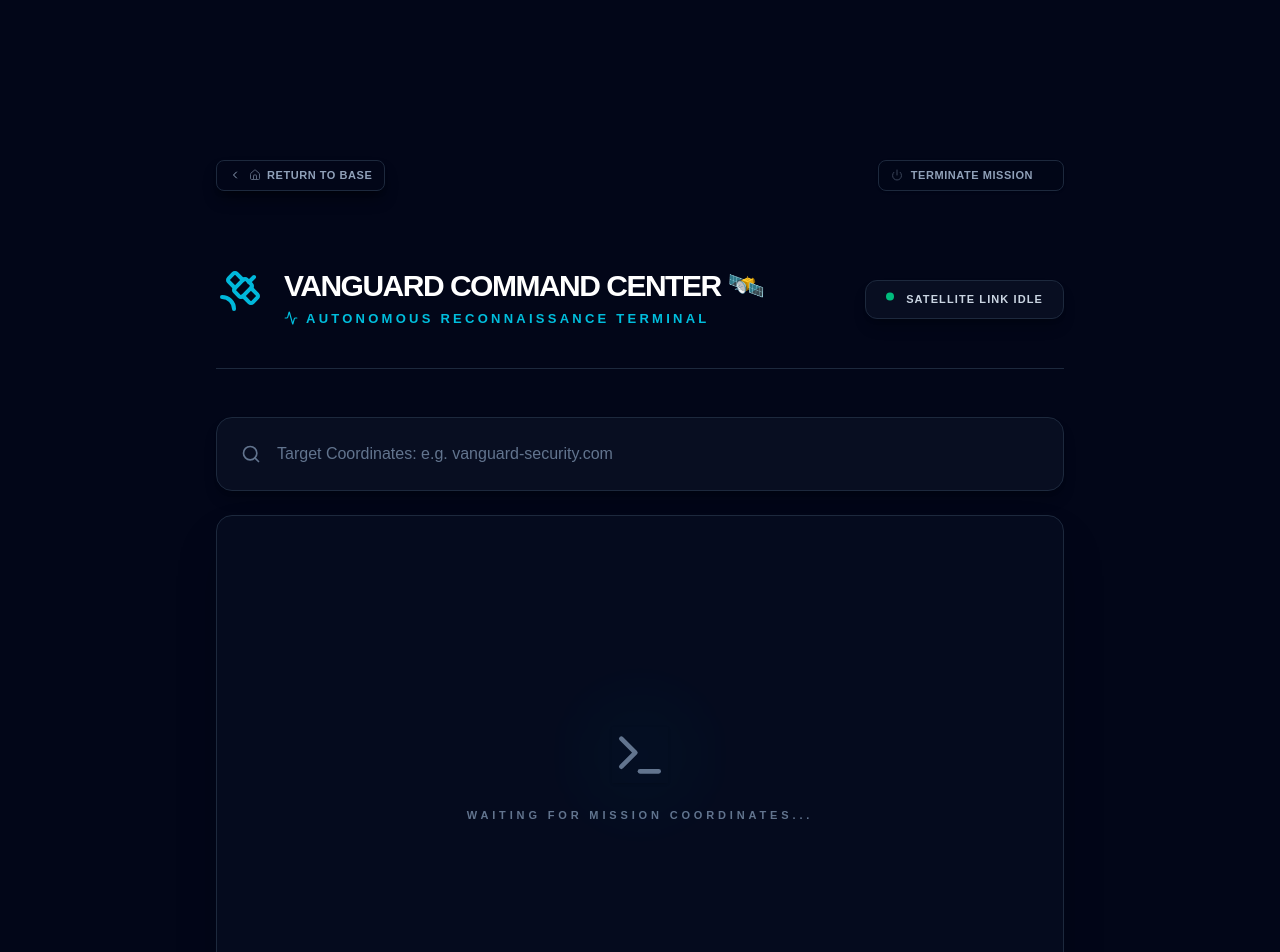
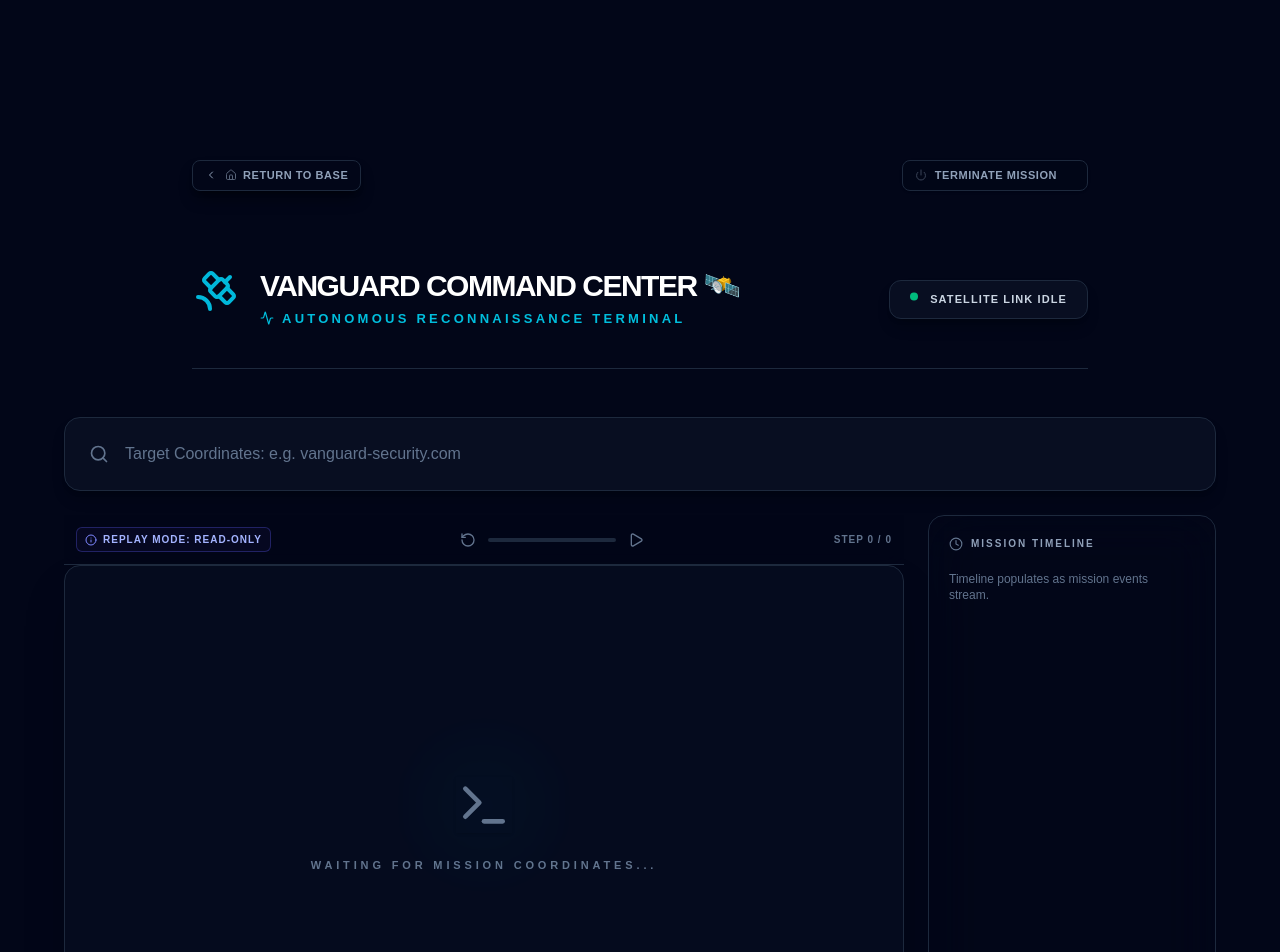
Before and after one commit to GeorgianaAI/vanguard-agent, a Next.js app: page /dashboard in a window 1280 px wide. Shown: the top 952 px of the page. Built offline with nearby package versions, Linux system fonts and the light colour scheme.

Commit message:
feat(timeline): add mission timeline navigation and step mapping in command center

```diff
--- a/app/dashboard/components/MessageFeed.tsx
+++ b/app/dashboard/components/MessageFeed.tsx
@@ -1,12 +1,14 @@
 import type { DashboardMessage, ToolActionHandler } from "../lib/types";
-import { getApprovalContextFromMessage, getMessageSignature } from "../lib/utils";
+import {
+  getApprovalContextFromMessage,
+  getMessageSignature,
+} from "../lib/utils";
 import { EmptyState } from "./EmptyState";
 import { MessageBubble } from "./MessageBubble";
 
 type MessageFeedProps = {
   messages: DashboardMessage[];
   error?: Error;
-  /** Transport / governance messages surfaced for the operator */
   operatorNotice?: string | null;
   onAuthorize: ToolActionHandler;
   onAbort: ToolActionHandler;
@@ -36,11 +38,13 @@ export function MessageFeed({
   });
 
   return (
-    <div className="custom-scrollbar h-[520px] space-y-6 overflow-y-auto rounded-2xl border border-slate-800 bg-slate-900/30 p-8 shadow-2xl relative">
+    <div className="custom-scrollbar relative h-[520px] space-y-6 overflow-y-auto rounded-2xl border border-slate-800 bg-slate-900/30 p-8 shadow-2xl">
       {dedupedMessages.length === 0 && <EmptyState />}
 
       {dedupedMessages.map((message, index) => {
-        const hasResolutionAfter = dedupedMessages.slice(index + 1).some((m) => {
+        const hasResolutionAfter = dedupedMessages
+          .slice(index + 1)
+          .some((m) => {
             if (m.role !== "user") return false;
             const txt = extractMessageText(m);
             return (
@@ -56,8 +60,12 @@ export function MessageFeed({
           .find((ctx) => ctx !== null);
 
         return (
+          <div
+            key={`${message.id}-${index}`}
+            id={`message-${message.id}`}
+            data-message-id={message.id}
+          >
             <MessageBubble
-            key={`${message.id}-${index}`}
               message={message}
               onAuthorize={onAuthorize}
               onAbort={onAbort}
@@ -65,13 +73,14 @@ export function MessageFeed({
               approvalDisabled={approvalDisabled}
               previousApprovalContext={previousApprovalContext ?? null}
             />
+          </div>
         );
       })}
 
       {(operatorNotice || error) && (
         <div
           data-testid="operator-notice"
-          className="rounded-xl border border-red-900/50 bg-red-950/20 p-4 text-[10px] font-black tracking-widest uppercase text-red-400"
+          className="rounded-xl border border-red-900/50 bg-red-950/20 p-4 text-[10px] font-black uppercase tracking-widest text-red-400"
         >
           {operatorNotice ?? `Uplink error: ${error?.message ?? ""}`}
         </div>
--- /dev/null
+++ b/app/dashboard/components/MissionReplayHeader.tsx
@@ -0,0 +1,48 @@
+import { Play, RotateCcw, Info } from "lucide-react";
+
+interface MissionReplayHeaderProps {
+  totalSteps: number; // The total count of events in the log
+  currentStep: number; // The current active index in the playback
+}
+
+export function MissionReplayHeader({
+  totalSteps,
+  currentStep,
+}: MissionReplayHeaderProps) {
+  // Logic to prevent division by zero or negative widths
+  const progressPercent =
+    totalSteps > 0 ? Math.min((currentStep / totalSteps) * 100, 100) : 0;
+
+  return (
+    <div className="sticky top-0 z-20 flex w-full items-center justify-between border-b border-slate-800 bg-slate-950/80 p-3 backdrop-blur-md">
+      <div className="flex items-center gap-4">
+        <div className="flex items-center gap-1.5 rounded-md border border-indigo-500/30 bg-indigo-950/20 px-2 py-1">
+          <Info className="h-3 w-3 text-indigo-400" />
+          <span className="text-[10px] font-black tracking-widest text-indigo-300 uppercase">
+            REPLAY MODE: READ-ONLY
+          </span>
+        </div>
+      </div>
+
+      {/* 🛰️ PLAYBACK CONTROLS */}
+      <div className="flex items-center gap-3">
+        <button className="text-slate-500 hover:text-white transition-colors">
+          <RotateCcw className="h-4 w-4" />
+        </button>
+        <div className="h-1 w-32 rounded-full bg-slate-800 overflow-hidden">
+          <div
+            className="h-full bg-cyan-500 transition-all duration-500"
+            style={{ width: `${progressPercent}%` }}
+          />
+        </div>
+        <button className="text-slate-500 hover:text-white transition-colors">
+          <Play className="h-4 w-4" />
+        </button>
+      </div>
+
+      <div className="text-[10px] font-bold text-slate-500 tabular-nums uppercase tracking-widest">
+        Step {currentStep} / {totalSteps}
+      </div>
+    </div>
+  );
+}
--- /dev/null
+++ b/app/dashboard/components/TimelineItem.tsx
@@ -0,0 +1,64 @@
+import { Circle, CheckCircle2 } from "lucide-react";
+import type { MissionTimelineEvent } from "../lib/types";
+
+type TimelineItemProps = {
+  event: MissionTimelineEvent;
+  onSelect: (event: MissionTimelineEvent) => void;
+};
+
+export function TimelineItem({ event, onSelect }: TimelineItemProps) {
+  return (
+    <button
+      type="button"
+      onClick={() => onSelect(event)}
+      className="group flex w-full items-start gap-3 py-2 text-left transition-all hover:translate-x-1"
+    >
+      <div className="relative flex flex-col items-center">
+        <div
+          className={`z-10 rounded-full border bg-slate-950 p-0.5 transition-colors ${
+            event.status === "completed"
+              ? "border-cyan-500 text-cyan-500"
+              : event.status === "active"
+                ? "border-amber-500 text-amber-500 animate-pulse"
+                : "border-slate-800 text-slate-700"
+          }`}
+        >
+          {event.status === "completed" ? (
+            <CheckCircle2 className="h-2.5 w-2.5" />
+          ) : (
+            <Circle className="h-2.5 w-2.5 fill-current" />
+          )}
+        </div>
+        <div className="absolute top-4 h-full w-px border-r border-dashed border-slate-800 group-last:hidden" />
+      </div>
+
+      <div className="flex flex-col gap-0.5 pb-4">
+        <div className="flex items-center gap-2">
+          <span className="tabular-nums text-[9px] font-black tracking-tighter text-slate-500">
+            {event.timestamp}
+          </span>
+          <span
+            className={`text-[8px] font-bold tracking-[0.15em] ${
+              event.node === "SCOUT"
+                ? "text-cyan-400/80"
+                : event.node === "AUDITOR"
+                  ? "text-indigo-400/80"
+                  : "text-amber-400/80"
+            }`}
+          >
+            [{event.node}]
+          </span>
+        </div>
+        <p
+          className={`text-[10px] font-bold tracking-tight uppercase transition-colors ${
+            event.status === "active"
+              ? "text-white"
+              : "text-slate-400 group-hover:text-slate-200"
+          }`}
+        >
+          {event.label}
+        </p>
+      </div>
+    </button>
+  );
+}
--- /dev/null
+++ b/app/dashboard/components/TimelineSidebar.tsx
@@ -0,0 +1,40 @@
+import { Clock } from "lucide-react";
+import type { MissionTimelineEvent } from "../lib/types";
+import { TimelineItem } from "./TimelineItem";
+
+type TimelineSidebarProps = {
+  events: MissionTimelineEvent[];
+  onSelectEvent: (event: MissionTimelineEvent) => void;
+};
+
+export function TimelineSidebar({
+  events,
+  onSelectEvent,
+}: TimelineSidebarProps) {
+  return (
+    <aside className="w-72 shrink-0 rounded-2xl border border-slate-800 bg-slate-950/50 p-5 backdrop-blur-xl">
+      <div className="mb-5 flex items-center gap-2">
+        <Clock className="h-3.5 w-3.5 text-slate-500" />
+        <h2 className="text-[10px] font-black uppercase tracking-[0.2em] text-slate-400">
+          Mission Timeline
+        </h2>
+      </div>
+
+      <nav className="max-h-[520px] overflow-y-auto pr-1">
+        {events.length === 0 ? (
+          <p className="text-xs text-slate-500">
+            Timeline populates as mission events stream.
+          </p>
+        ) : (
+          events.map((event) => (
+            <TimelineItem
+              key={event.id}
+              event={event}
+              onSelect={onSelectEvent}
+            />
+          ))
+        )}
+      </nav>
+    </aside>
+  );
+}
--- /dev/null
+++ b/app/dashboard/lib/timeline.ts
@@ -0,0 +1,82 @@
+import type {
+  DashboardMessage,
+  MissionTimelineEvent,
+  TimelineNode,
+} from "./types";
+import { getApprovalContextFromMessage } from "./utils";
+import { isToolUIPart } from "ai";
+
+function textFromMessage(message: DashboardMessage): string {
+  return message.parts
+    .filter((part) => part.type === "text" || part.type === "reasoning")
+    .map((part) => part.text ?? "")
+    .join("\n")
+    .toLowerCase()
+    .trim();
+}
+
+function formatStep(index: number): string {
+  return String(index + 1).padStart(2, "0");
+}
+
+function labelForMessage(
+  message: DashboardMessage,
+  text: string,
+): { label: string; node: TimelineNode } {
+  if (message.role === "user") {
+    if (text.includes("mission authorized")) {
+      return { label: "Authorized by Operator", node: "OPERATOR" };
+    }
+    if (text.includes("mission aborted")) {
+      return { label: "Aborted by Operator", node: "OPERATOR" };
+    }
+    return { label: "Mission Prompt Submitted", node: "OPERATOR" };
+  }
+
+  const approvalContext = getApprovalContextFromMessage(message);
+  if (approvalContext) {
+    return { label: "Approval Requested", node: "SCOUT" };
+  }
+
+  const toolParts = message.parts.filter(isToolUIPart);
+  if (toolParts.length > 0) {
+    return { label: "Tool Execution", node: "SCOUT" };
+  }
+
+  if (
+    text.includes("final") ||
+    text.includes("summary") ||
+    text.includes("findings")
+  ) {
+    return { label: "Final Auditor Summary", node: "AUDITOR" };
+  }
+
+  return { label: "Agent Response", node: "SCOUT" };
+}
+
+export function buildMissionTimelineEvents(
+  messages: DashboardMessage[],
+  activeMessageId: string | null,
+): MissionTimelineEvent[] {
+  return messages.map((message, index) => {
+    const text = textFromMessage(message);
+    const { label, node } = labelForMessage(message, text);
+
+    return {
+      id: `${message.id}-${index}`,
+      messageId: message.id,
+      messageIndex: index,
+      timestamp: formatStep(index),
+      label,
+      node,
+      status:
+        activeMessageId === message.id
+          ? "active"
+          : activeMessageId
+            ? "completed"
+            : index === messages.length - 1
+              ? "active"
+              : "completed",
+    };
+  });
+}
--- a/app/dashboard/page.tsx
+++ b/app/dashboard/page.tsx
@@ -1,16 +1,23 @@
 "use client";
 
-import { useState } from "react";
+import { useMemo, useState } from "react";
 import { CommandInput } from "./components/CommandInput";
 import { DashboardHeader } from "./components/DashboardHeader";
 import { MessageFeed } from "./components/MessageFeed";
+import { MissionReplayHeader } from "./components/MissionReplayHeader";
 import { TargetInput } from "./components/TargetInput";
+import { TimelineSidebar } from "./components/TimelineSidebar";
 import { useVanguardChat } from "./hooks/useVanguardChat";
+import { buildMissionTimelineEvents } from "./lib/timeline";
+import type { MissionTimelineEvent } from "./lib/types";
 
 export default function VanguardDashboard() {
   const [target, setTarget] = useState<string>("");
   const [input, setInput] = useState<string>("");
   const [logoutPending, setLogoutPending] = useState<boolean>(false);
+  const [activeTimelineMessageId, setActiveTimelineMessageId] = useState<
+    string | null
+  >(null);
 
   async function handleLogout() {
     setLogoutPending(true);
@@ -32,17 +39,41 @@ export default function VanguardDashboard() {
     operatorNotice,
   } = useVanguardChat({ target, input, setInput });
 
+  const timelineEvents = useMemo(
+    () => buildMissionTimelineEvents(messages, activeTimelineMessageId),
+    [messages, activeTimelineMessageId],
+  );
+
+  const currentStep =
+    timelineEvents.findIndex((e) => e.status === "active") + 1;
+
+  function handleSelectTimelineEvent(event: MissionTimelineEvent) {
+    setActiveTimelineMessageId(event.messageId);
+
+    const el = document.getElementById(`message-${event.messageId}`);
+    if (el) {
+      el.scrollIntoView({ behavior: "smooth", block: "center" });
+    }
+  }
+
   return (
     <div className="min-h-screen bg-slate-950 p-8 text-slate-100">
-      <div className="mx-auto max-w-4xl px-6 pb-24 pt-32">
+      <div className="mx-auto max-w-[1200px] px-6 pb-24 pt-32">
         <DashboardHeader
           loading={loading}
           onLogout={handleLogout}
           logoutPending={logoutPending}
         />
 
-        <main className="mx-auto grid max-w-4xl gap-6">
+        <main className="mx-auto grid max-w-[1200px] gap-6">
           <TargetInput target={target} setTarget={setTarget} />
+
+          <div className="flex gap-6">
+            <section className="min-w-0 flex-1">
+              <MissionReplayHeader
+                totalSteps={timelineEvents.length}
+                currentStep={Math.max(currentStep, 0)}
+              />
 
               <MessageFeed
                 messages={messages}
@@ -53,12 +84,21 @@ export default function VanguardDashboard() {
                 approvalDisabled={loading}
               />
 
+              <div className="mt-6">
                 <CommandInput
                   input={input}
                   loading={loading}
                   setInput={setInputValue}
                   onSubmit={onSubmit}
                 />
+              </div>
+            </section>
+
+            <TimelineSidebar
+              events={timelineEvents}
+              onSelectEvent={handleSelectTimelineEvent}
+            />
+          </div>
         </main>
       </div>
     </div>
```
Also changed, not shown: app/dashboard/lib/types.ts (+14 -0 lines), 1 other file (tests, documents, lock files or other folders). Lines whose indentation alone changed are shown as unchanged.
